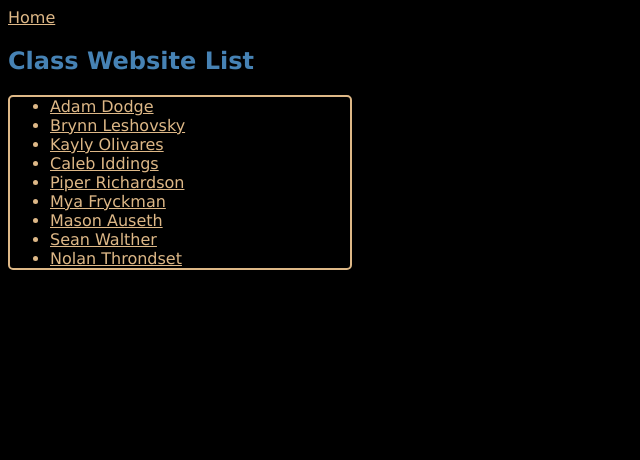
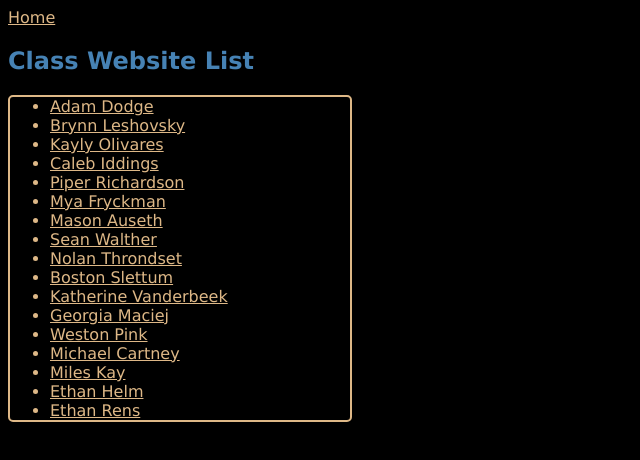
Before and after one commit to mblake22/mblake22.github.io, a plain HTML site: page links.html in a window 1280 px wide. Shown: the whole page, without its empty margins (0-640 px from the left). Drawn offline with Linux system fonts and the light colour scheme.

Commit message:
Links Final

```diff
--- a/links.html
+++ b/links.html
@@ -18,7 +18,15 @@
 		<li><a href="https://myafryckman22.github.io/">Mya Fryckman</a></li>
 		<li><a href="https://masonauseth.github.io/">Mason Auseth</a></li>
 		<li><a href="https://swalther23.github.io/">Sean Walther</a></li>
-		<li><a href="https://nolanthrondset2022.github.io//">Nolan Throndset</a></li>
+		<li><a href="https://nolanthrondset2022.github.io/">Nolan Throndset</a></li>
+		<li><a href="https://bostonslettum22.github.io/">Boston Slettum</a></li>
+		<li><a href="https://kvanderbeek2024.github.io/">Katherine Vanderbeek</a></li>
+		<li><a href="https://gmaciej24.github.io/">Georgia Maciej</a></li>
+		<li><a href="https://westonpink.github.io/">Weston Pink</a></li>
+		<li><a href="https://sirsimpsalot242.github.io/">Michael Cartney</a></li>
+		<li><a href="https://mileskay23.github.io/">Miles Kay</a></li>
+		<li><a href="https://ethanhelm2023.github.io">Ethan Helm</a></li>
+		<li><a href="https://ethanrens.github.io/">Ethan Rens</a></li>
 
 
 	</ul>
```
